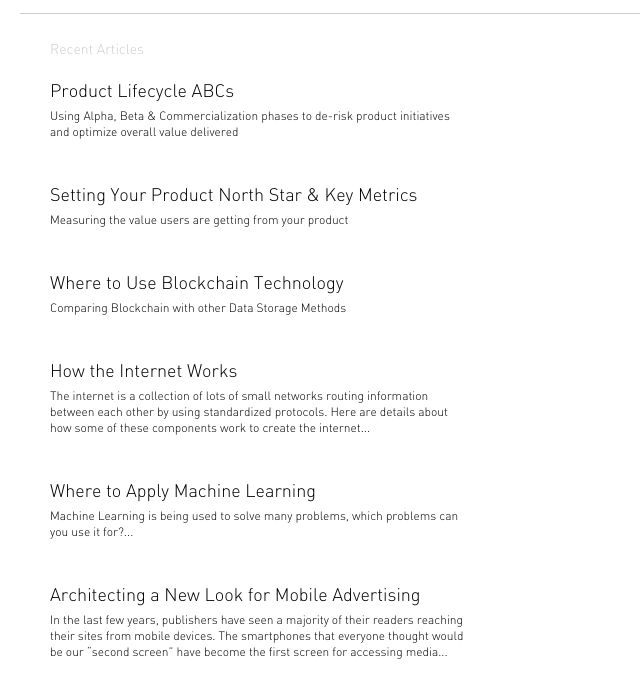
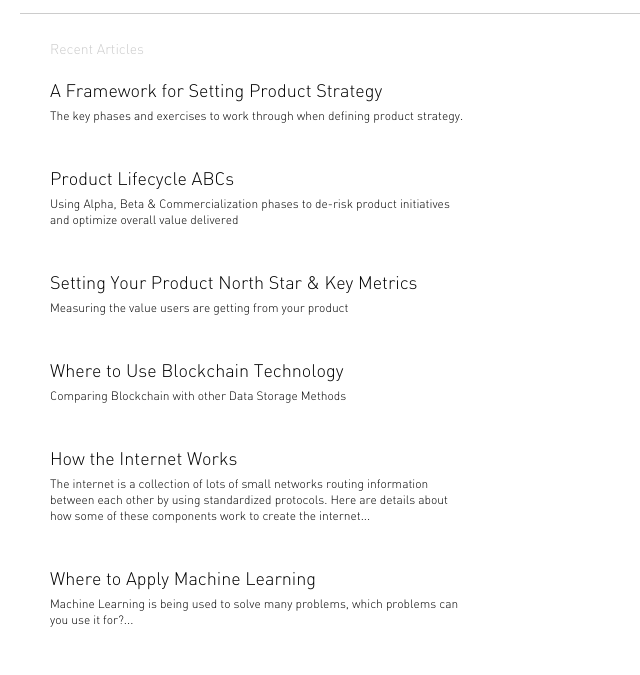
Before and after one commit to cdoher01/cdoher01.github.io, a plain HTML site: page index.html in a window 1280 px wide. Shown: the part 57-732 px from the top of the page, without its empty margins (0-640 px from the left). Drawn offline with nearby package versions, Linux system fonts and the light colour scheme; a script that the page names is missing.

Commit message:
Update index.html

```diff
--- a/index.html
+++ b/index.html
@@ -24,6 +24,11 @@
     <section id="posts">
       <div class="container">
         <h2 id="articles-header">Recent Articles</h2>
+
+        <a class="post" href="https://www.linkedin.com/pulse/framework-setting-product-strategy-connor-doherty">
+          <h2 class="post-title">A Framework for Setting Product Strategy</h2>
+          <p class="post-body">The key phases and exercises to work through when defining product strategy.</p>
+        </a>
 
         <a class="post" href="https://www.linkedin.com/pulse/product-lifecycle-abcs-connor-doherty">
           <h2 class="post-title">Product Lifecycle ABCs</h2>
```
